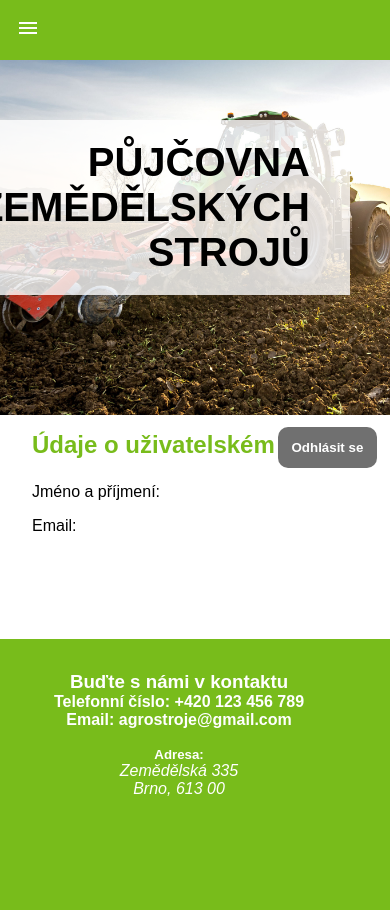
After one commit to zmackiv/web-project, a Flask app: page /my_account in a window 390 px wide. The commit adds this page. Run offline with Flask 2, Linux system fonts and the light colour scheme.

Commit message:
Přidání nové stránky my_account a propojení

```diff
--- a/app.py
+++ b/app.py
@@ -23,9 +23,9 @@ def view_account_page():
     return render_template("account.jinja")
 
 # First endpoint
-@app.route("/welcome")
-def view_welcome_page():
-    return render_template("welcome_page.jinja", name="Mr Yoda")
+@app.route("/my_account")
+def view_my_account_page():
+    return render_template("my_account.jinja")
 
 if __name__ == '__main__':
     app.run('0.0.0.0', port=5000)
--- a/static/css/styles.css
+++ b/static/css/styles.css
@@ -53,6 +53,19 @@ img.nalevo {
         width: 100%;
         float: none;
     }
+}
+
+#logout-button{
+    margin-bottom: 1em;
+    padding: 1em;
+    background-color: #707070;
+    color: #ffffff;
+    border: none;
+    cursor: pointer;
+}
+
+#logout-button:hover {
+    background-color: #888888;
 }
 
 /* --- FORMS --- */
@@ -127,7 +140,13 @@ input[type="submit"] {
     .form-control textarea{
         width: 280%;
         margin-right: 5em;
+    }
 
+    #logout-button{
+        position: absolute;
+        top: 37em;
+        right: 1em;
+        padding: 1em;
     }
 }
 
@@ -141,6 +160,12 @@ input[type="submit"] {
         width: 85%;
         margin-right: 5em;
 
+    }
+    #logout-button{
+        position: absolute;
+        top: 32em;
+        right: 1em;
+        padding: 1em;
     }
 }
 
@@ -268,7 +293,7 @@ button {
     font-weight: bold;
     border: none; /* Odstranění výchozího ohraničení */
     border-radius: 10px; /* Zaoblené okraje */
-    padding: 10px 20px; /* Vlastní vzdálenost okraje tlačítka */
+    padding: 10px 50px; /* Vlastní vzdálenost okraje tlačítka */
     cursor: pointer; /* Změna kurzoru na ukazatel ruky */
     justify-content: center;
 }
--- /dev/null
+++ b/templates/my_account.jinja
@@ -0,0 +1,21 @@
+{% extends "__main.jinja" %}
+
+{% block content %}
+    <main>
+    <section>
+
+    <h2>  Údaje o uživatelském účtu:</h2>
+    <p>  Jméno a příjmení:  <!--  todo --> </p>
+    <p> Email: </p><br><br><br><br>
+
+
+
+
+    <a href="{{ url_for("view_account_page") }}">
+        <button id="logout-button" type="Button">Odhlásit se</button>
+    </a>
+
+    </section>
+
+</main>
+{% endblock %}
```
Also changed, not shown: templates/account.jinja (+6 -2 lines).
